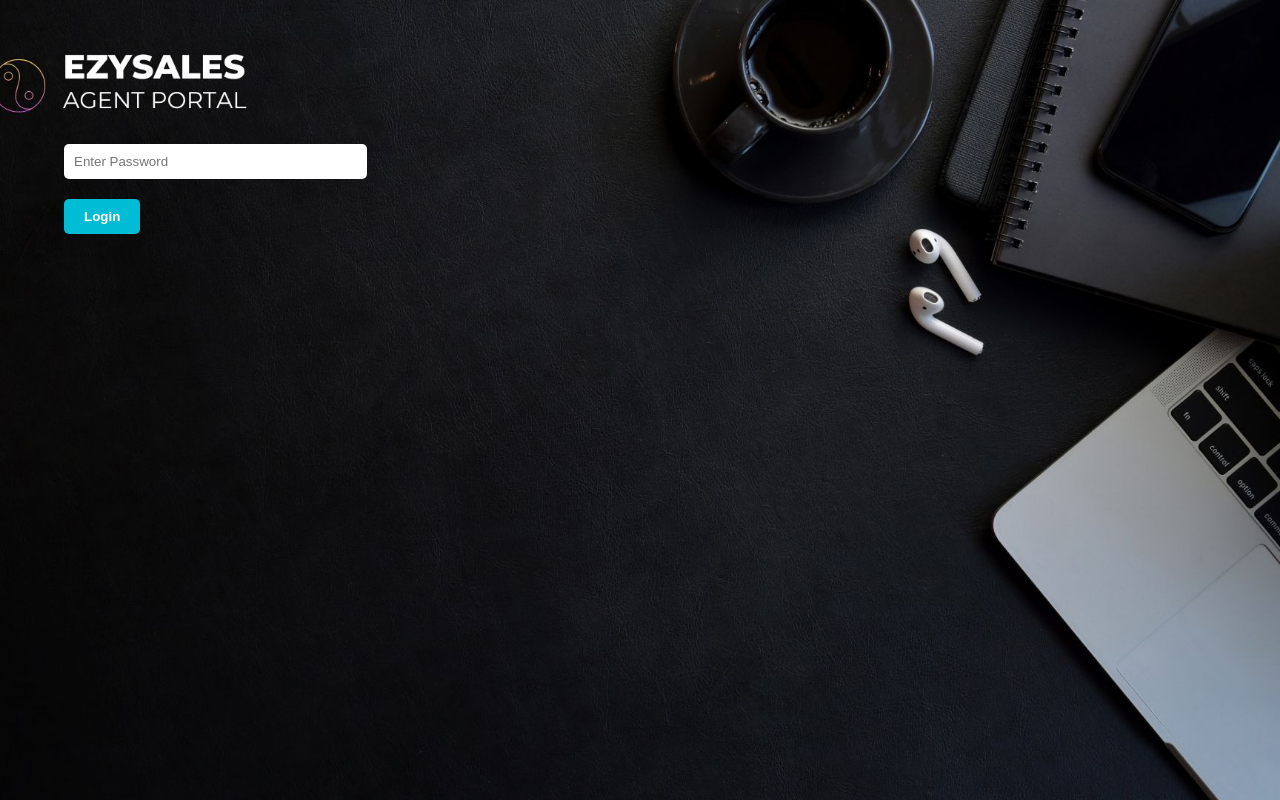
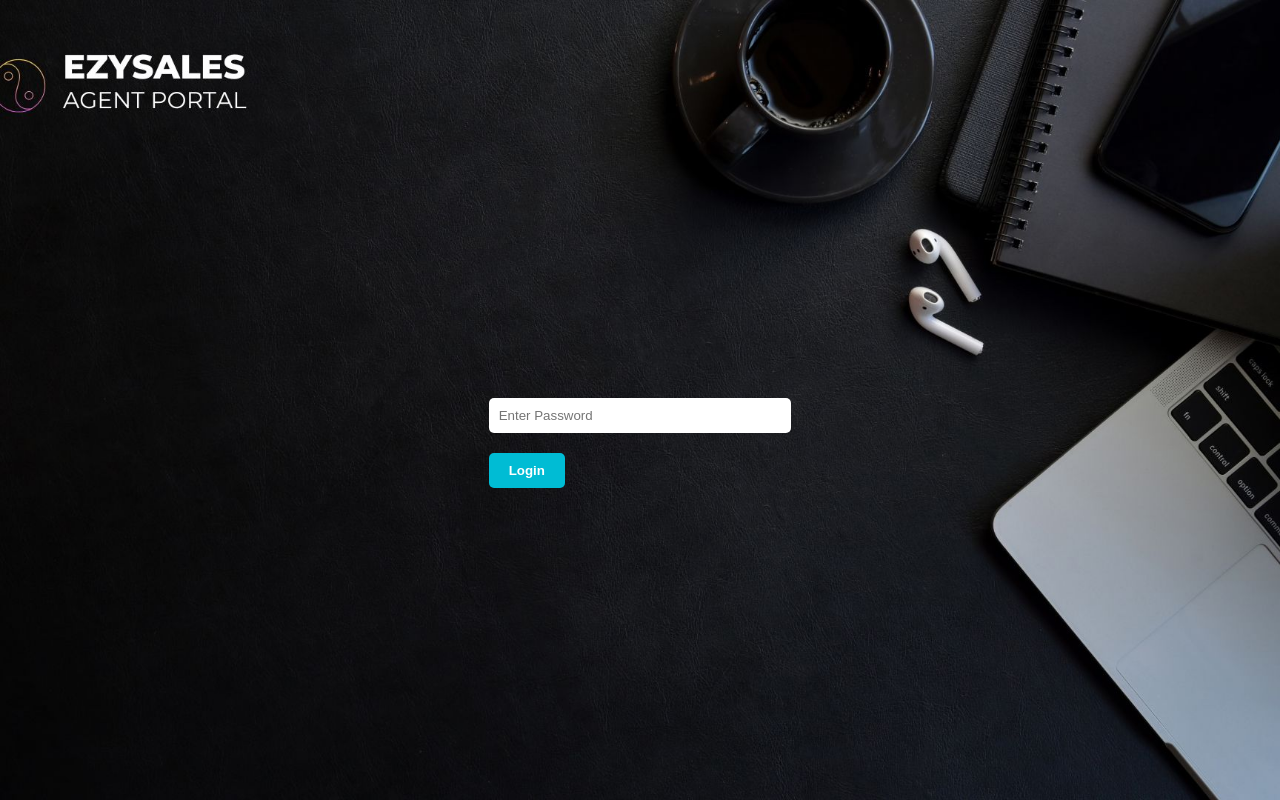
Before and after one commit to EzySales/ezysale-site, a plain HTML site: page index.html in a window 1280 px wide. Drawn offline with Linux system fonts and the light colour scheme.

Commit message:
Update index.html

```diff
--- a/index.html
+++ b/index.html
@@ -7,8 +7,8 @@
     <link rel="stylesheet" href="style.css" />
 </head>
 <body>
-    <div id="login-screen" style="display:flex;justify-content:flex-start;align-items:flex-start;padding:5%;height:100vh;padding-left:5%;">
-        <div class="login-box" style="margin-top: 80px;">
+    <div id="login-screen" style="display:flex;justify-content:center;align-items:center;height:100vh;">
+        <div class="login-box" style="margin-top: 85px;">
             <input type="password" id="password" placeholder="Enter Password" />
             <button onclick="unlock()">Login</button>
         </div>
```
